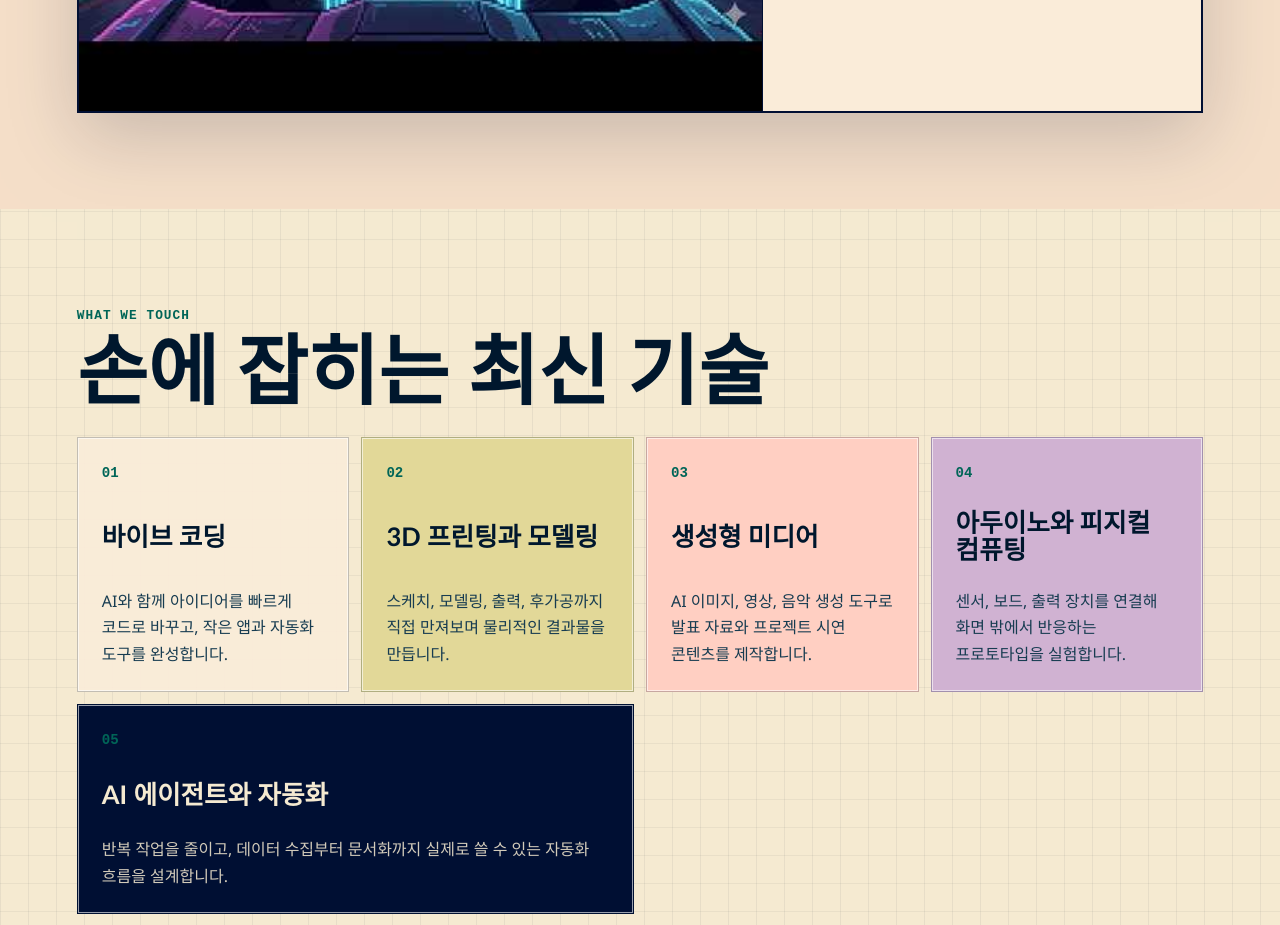
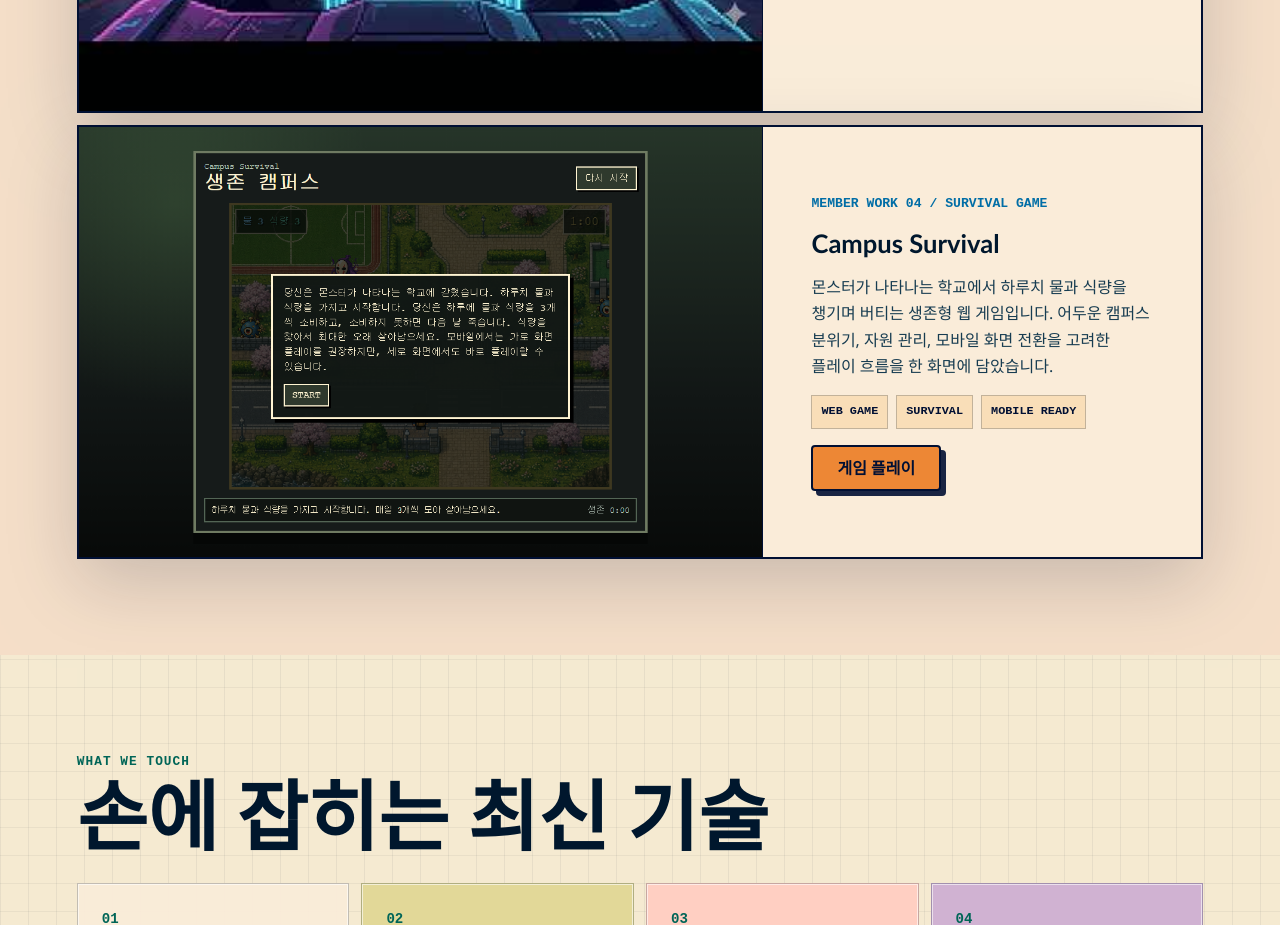
Before and after one commit to gdrpaul3-byte/hsmu_makers_page, a website: page index.html in a window 1280 px wide. Shown: the part 2560-3485 px from the top of the page. Drawn offline with Linux system fonts and the light colour scheme.

Commit message:
Add Campus Survival to gallery

```diff
--- a/index.html
+++ b/index.html
@@ -126,6 +126,25 @@
               <span>Music Video</span>
             </div>
             <a class="gallery-link" href="https://www.youtube.com/watch?v=5CBFiwGoz0w&amp;list=RD5CBFiwGoz0w&amp;start_radio=1">영상 보기</a>
+          </div>
+        </article>
+        <article class="gallery-feature">
+          <a class="gallery-image" href="https://jeoungan.github.io/game0505_2/game0505_%EC%9E%90%EB%A3%8C/index.html" aria-label="Campus Survival 게임 열기">
+            <img src="./gallery/campus-survival.png" alt="Campus Survival 게임 시작 화면" />
+          </a>
+          <div class="gallery-copy">
+            <p class="project-kicker">member work 04 / survival game</p>
+            <h3>Campus Survival</h3>
+            <p>
+              몬스터가 나타나는 학교에서 하루치 물과 식량을 챙기며 버티는 생존형 웹 게임입니다.
+              어두운 캠퍼스 분위기, 자원 관리, 모바일 화면 전환을 고려한 플레이 흐름을 한 화면에 담았습니다.
+            </p>
+            <div class="gallery-tags" aria-label="작품 태그">
+              <span>Web Game</span>
+              <span>Survival</span>
+              <span>Mobile Ready</span>
+            </div>
+            <a class="gallery-link" href="https://jeoungan.github.io/game0505_2/game0505_%EC%9E%90%EB%A3%8C/index.html">게임 플레이</a>
           </div>
         </article>
       </div>
```
Also changed, not shown: tests/homepage.test.mjs (+9 -0 lines), gallery/campus-survival.png (added).
